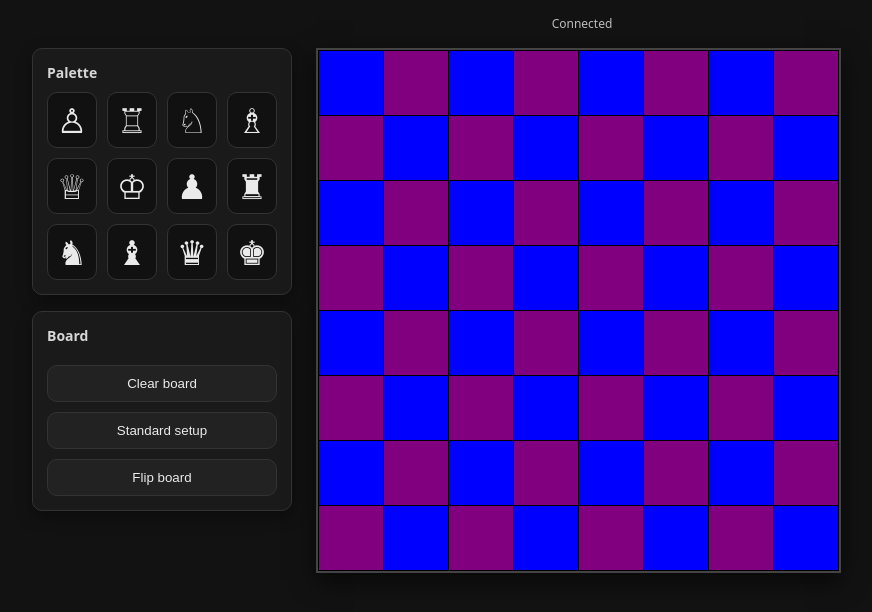
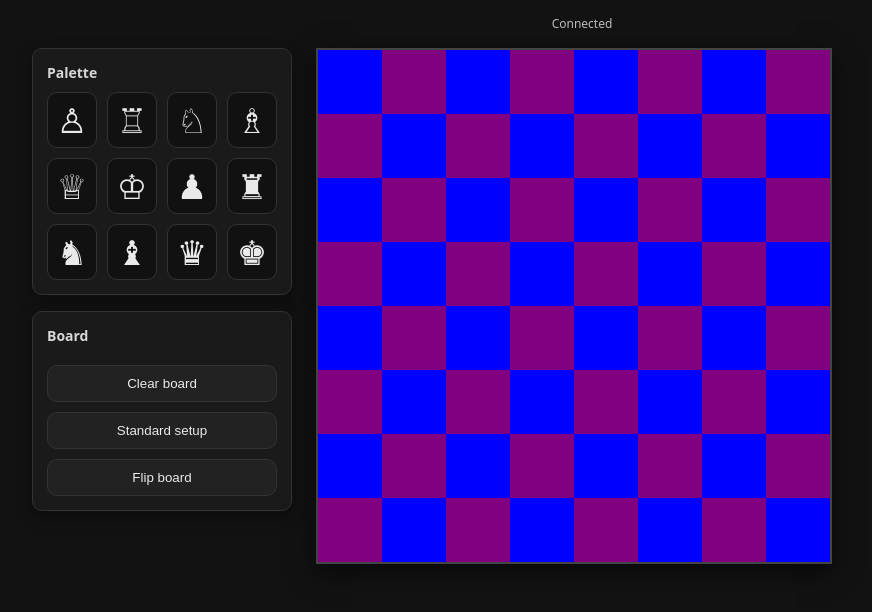
Before and after one commit to enigmamikey/chess-variant-board, a plain HTML site: page index.html in a window 1280 px wide. Shown: the part 70-682 px from the top of the page, without its empty margins (58-930 px from the left). Drawn offline with nearby package versions, Linux system fonts and the light colour scheme; no server answers.

Commit message:
border change

```diff
--- a/style.css
+++ b/style.css
@@ -186,7 +186,7 @@ h1 {
      1px  1px 0 #f4f4f4;
 }
 
-#board { gap: 1px; background: #000; padding: 1px; }
+/* #board { gap: 1px; background: #000; padding: 1px; } */
 
 #board.flipped {
   transform: rotate(180deg);
```
